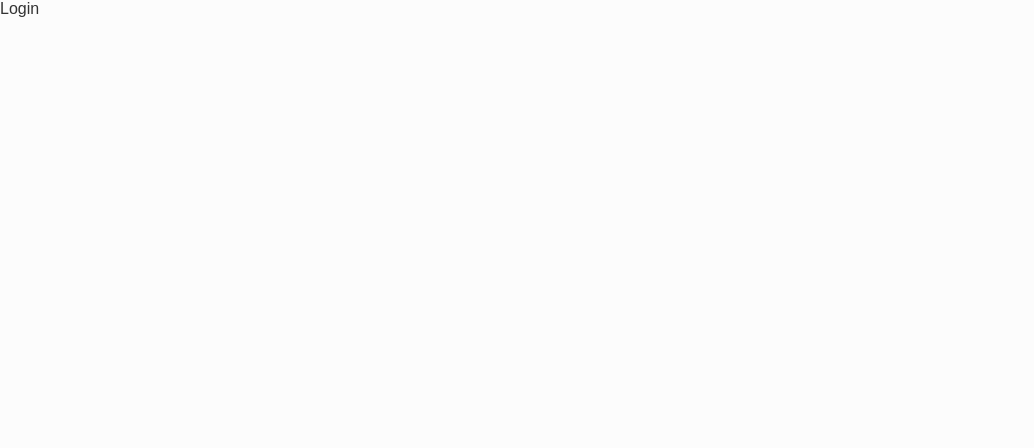
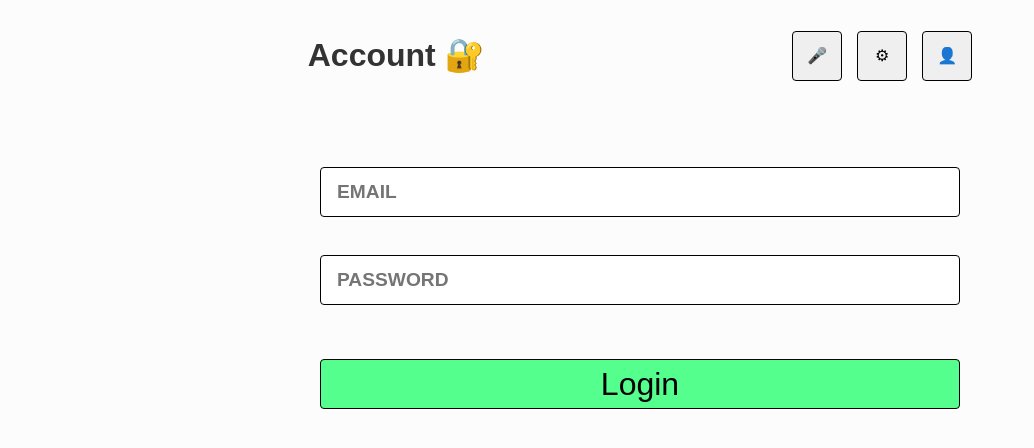
Before and after one commit to DOORM4T/oddio, a React (Create React App) app in the folder client/: page /login in a window 1280 px wide. Shown: the top 448 px of the page, without its empty margins (0-1034 px from the left). Built offline with nearby package versions, Linux system fonts and the light colour scheme; a web font is replaced by a local one.

Commit message:
add login form component

```diff
--- a/client/src/App.tsx
+++ b/client/src/App.tsx
@@ -1,9 +1,11 @@
 import React, { useEffect } from "react";
 import { BrowserRouter as Router, Route, Switch } from "react-router-dom";
-import Home from "./pages/Home/index";
 import AOS, { AosOptions } from "aos";
 import "aos/dist/aos.css";
 import "./main.scss";
+
+import Home from "./pages/Home";
+import Account from "./pages/Account";
 
 export default function App() {
   useEffect(() => {
@@ -19,7 +21,7 @@ export default function App() {
     <Router>
       <Switch>
         <Route exact path="/" render={() => <Home />} />
-        <Route path="/login" render={() => <div>Login</div>} />
+        <Route path="/login" render={() => <Account />} />
         <Route path="/*" render={() => <div>404</div>} />
       </Switch>
     </Router>
--- a/client/src/components/Button/Button.module.scss
+++ b/client/src/components/Button/Button.module.scss
@@ -7,6 +7,6 @@
   padding: 1rem 6rem;
   background-color: $accent; // default color
   font-size: 1.5rem;
-  margin-left: 50%;
-  transform: translateX(-50%);
+  margin: 0 auto;
+  display: block;
 }
--- /dev/null
+++ b/client/src/components/Form/Form.module.scss
@@ -0,0 +1,60 @@
+@import "../../variables";
+
+.form {
+  margin: 0 auto;
+  width: 50%;
+  display: flex;
+  flex-flow: column nowrap;
+  justify-content: center;
+
+  input {
+    text-transform: none;
+    display: block;
+    width: 100%;
+    height: 50px;
+    border-radius: 4px;
+    padding-left: 1rem;
+    outline: none;
+    font-size: 1.2rem;
+    transition: all 0.2s;
+    text-transform: uppercase;
+    font-weight: 900;
+    border: 1px solid black;
+    margin-bottom: 1rem;
+
+    &::placeholder {
+      opacity: 1;
+      transition: opacity 0.2s;
+    }
+
+    &:focus {
+      box-shadow: inset 0 0 16px rgba(black, 0.8);
+
+      &::placeholder {
+        opacity: 0;
+      }
+    }
+  }
+
+  button[type="submit"] {
+    margin-top: 1rem;
+    background-color: $accent;
+    height: 50px;
+    font-size: 2rem;
+  }
+
+  label {
+    display: block;
+    visibility: hidden;
+    font-size: 1.2rem;
+
+    transform: translate(80px, -50px) scale(1.2);
+    transition: opacity 0.5s ease,
+      transform 0.3s cubic-bezier(0.81, 1.91, 0.77, 0.4);
+  }
+
+  input:focus + label {
+    visibility: visible;
+    transform: translate(0px, -90px) scale(1);
+  }
+}
--- /dev/null
+++ b/client/src/components/Form/index.tsx
@@ -0,0 +1,55 @@
+import React, { useState, ChangeEvent } from "react";
+import styles from "./Form.module.scss";
+
+export interface Field {
+  name: string;
+  type: string;
+  required: boolean;
+}
+
+interface FormProps {
+  action: string;
+  method: string;
+  fields: Field[];
+  submitText: string;
+}
+
+export default function Form({
+  action,
+  method,
+  fields,
+  submitText,
+}: FormProps) {
+  const [formState, setFormState] = useState(
+    Object.fromEntries(fields.map(({ name }) => [name, ""])),
+  );
+
+  const handleChange = (event: ChangeEvent<HTMLInputElement>) => {
+    const { name, value } = event.target;
+    setFormState((prevState) => {
+      return { ...prevState, [name]: value };
+    });
+  };
+
+  return (
+    <form action={action} method={method} className={styles.form}>
+      {fields.map(({ name, type, required }, index) => {
+        return (
+          <div key={`${name}-${type}-${index}`}>
+            <input
+              id={name}
+              name={name}
+              type={type}
+              placeholder={name}
+              required={required}
+              onChange={handleChange}
+            />
+            <label htmlFor={name}>{name}</label>
+          </div>
+        );
+      })}
+
+      <button type="submit">{submitText}</button>
+    </form>
+  );
+}
--- /dev/null
+++ b/client/src/containers/LoginForm.tsx
@@ -0,0 +1,26 @@
+import React from "react";
+import Form, { Field } from "../components/Form";
+
+export default function LoginForm() {
+  const fields: Field[] = [
+    {
+      name: "email",
+      type: "email",
+      required: true,
+    },
+    {
+      name: "password",
+      type: "password",
+      required: true,
+    },
+  ];
+
+  return (
+    <Form
+      action="/auth/login"
+      fields={fields}
+      method="POST"
+      submitText="Login"
+    />
+  );
+}
--- /dev/null
+++ b/client/src/pages/Account.tsx
@@ -0,0 +1,14 @@
+import React from "react";
+import Header from "../components/Header";
+import LoginForm from "../containers/LoginForm";
+import Spacing from "../components/Spacing";
+
+export default function Account() {
+  return (
+    <article>
+      <Header title="Account 🔐" />
+      <Spacing spaces={3} />
+      <LoginForm />
+    </article>
+  );
+}
--- /dev/null
+++ b/client/src/pages/Home.tsx
@@ -0,0 +1,29 @@
+import React from "react";
+import { Link } from "react-router-dom";
+import Spacing from "../components/Spacing";
+import Header from "../components/Header";
+import SearchBar from "../components/SearchBar";
+import SoundCatalogContainer from "../containers/SoundCatalogContainer";
+import Button from "../components/Button";
+import Footer from "../components/Footer";
+
+export default function Home() {
+  return (
+    <article>
+      <Header title="SoundBird 🐦" />
+      <main data-aos="fade">
+        <Spacing spaces={2} />
+        <SearchBar />
+        <Spacing spaces={1} />
+        <SoundCatalogContainer />
+        <Spacing spaces={5} />
+        <div data-aos="fade">
+          <Link to="/login">
+            <Button>Get Started</Button>
+          </Link>
+        </div>
+      </main>
+      <Footer />
+    </article>
+  );
+}
--- a/client/src/pages/Home/Home.module.scss
+++ /dev/null
@@ -1,2 +0,0 @@
-.home {
-}
--- a/client/src/pages/Home/index.tsx
+++ /dev/null
@@ -1,30 +0,0 @@
-import React from "react";
-import { Link } from "react-router-dom";
-import Spacing from "../../components/Spacing";
-import Header from "../../components/Header";
-import SearchBar from "../../components/SearchBar";
-import SoundCatalogContainer from "../../containers/SoundCatalogContainer";
-import Button from "../../components/Button";
-import Footer from "../../components/Footer";
-import styles from "./Home.module.scss";
-
-export default function Home() {
-  return (
-    <article>
-      <Header title="SoundBird 🐦" />
-      <Spacing spaces={2} />
-      <main className={styles.home} data-aos="fade">
-        <SearchBar />
-        <Spacing spaces={1} />
-        <SoundCatalogContainer />
-        <Spacing spaces={5} />
-        <div data-aos="zoom-in" data-aos-anchor-placement="bottom top">
-          <Link to="/login">
-            <Button>Get Started</Button>
-          </Link>
-        </div>
-      </main>
-      <Footer />
-    </article>
-  );
-}
```
